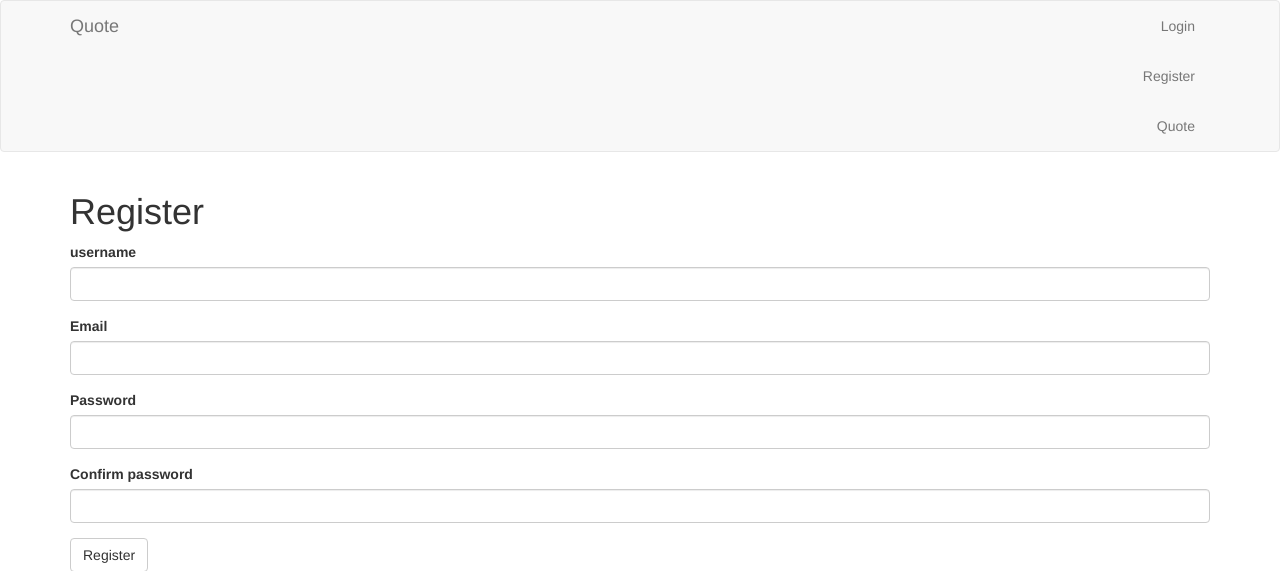
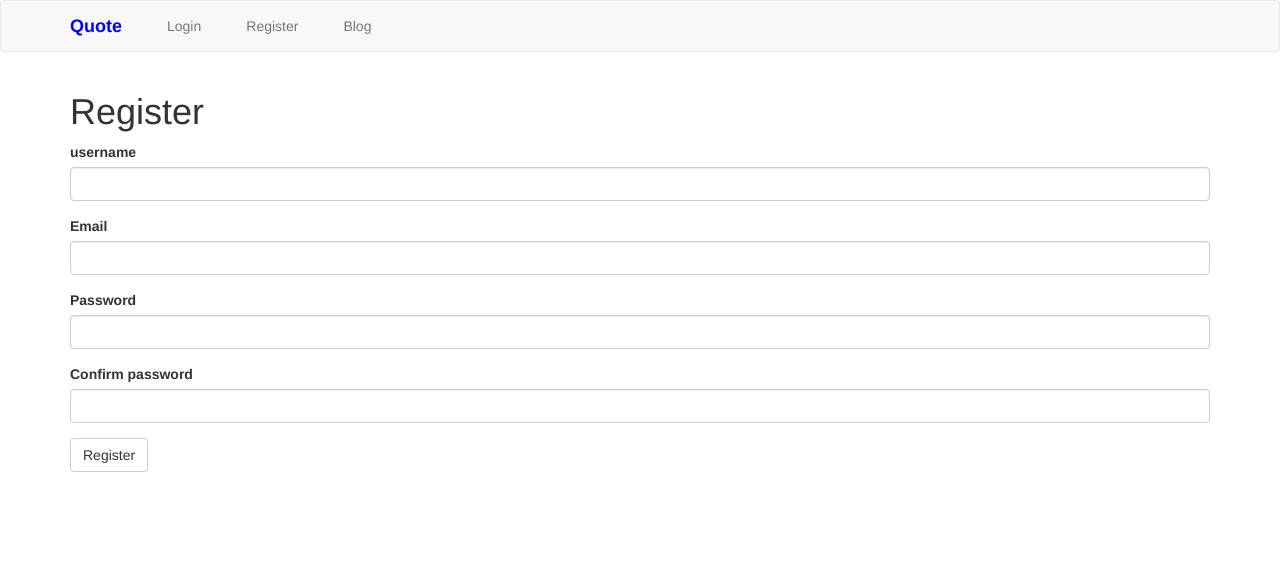
Before and after one commit to Juliet-Ol/blog-share, a Flask app: page /register in a window 1280 px wide. Shown: the top 571 px of the page. Run offline with Flask 2, Linux system fonts and the light colour scheme; some libraries are stand-ins or nearby versions.

Commit message:
Added Quotes functionality

```diff
--- a/app/forms.py
+++ b/app/forms.py
@@ -19,4 +19,4 @@ class RegistrationForm(FlaskForm):
 class QuoteForm(FlaskForm):
     content = TextAreaField('Quote', validators=[DataRequired()])
     submit = SubmitField('Submit')
-    comment = TextAreaField('comment')
+    # comment = TextAreaField('comment')
--- a/app/models.py
+++ b/app/models.py
@@ -1,7 +1,6 @@
 
 
 from urllib import response
-from sqlalchemy import ForeignKey, Integer
 from flask_login import UserMixin
 from werkzeug.security import generate_password_hash, check_password_hash
 from datetime import datetime
@@ -17,7 +16,7 @@ def load_user(id):
 class User(UserMixin, db.Model):
     __tablename__ = 'users'
 
-    id = db.Column(db.Integer().with_variant(Integer, "sqlite"), primary_key=True)
+    id = db.Column(db.Integer, primary_key=True)
 
     # id = db.Column(db.Integer,primary_key = True)
     username = db.Column(db.String(255),unique=True, nullable=False, index = True)
--- a/app/templates/_quote.html
+++ b/app/templates/_quote.html
@@ -2,7 +2,7 @@
     <tr valign='top'>
         <td width="30px">
             <a href=" # ">
-                <img src=" {{ quote.author.avatar(36) }} ">
+                <img style="border-radius: 50%;width: 60px;" src="https://upload.wikimedia.org/wikipedia/commons/7/7c/Profile_avatar_placeholder_large.png">
             </a>
         </td>
         <td>
@@ -10,10 +10,10 @@
             <span>
 
                 <a href="#">
-                    <span > {{ quote.author.username }} </span>
+                    <!-- <span > {{ quote.author.username }} </span>   -->
                 </a>
             </span>
-            said {{ moment(quote.timestamp).fromNow() }}:
+            said {{ quote.timestamp }}:
             <br>
             <div>
                 {{ quote.content }}
--- a/app/templates/base.html
+++ b/app/templates/base.html
@@ -27,8 +27,16 @@
                     <span class="icon-bar"></span>
                     <span class="icon-bar"></span>
                 </button>
-                <a class="navbar-brand" href="{{ url_for('login')}}"> Quote </a>
+                <a class="navbar-brand" style="font-weight: bold;color: blue;" href="/"> Quote </a>
             </div>
+            <div style="display: flex;">
+                {% if user %}
+                <div class="collapse navbar-collapse" id="bs-example-navbar-collapse-1">
+                    <ul class="nav navbar-nav navbar-right">
+                    <li><a href="#">Hello {{ user.username }}</a></li>
+                    </ul>
+                </div>
+                {% else %}
                 <div class="collapse navbar-collapse" id="bs-example-navbar-collapse-1">
                     <ul class="nav navbar-nav navbar-right">
                     <li><a href=" {{ url_for('login')}} ">Login</a></li>
@@ -39,11 +47,13 @@
                     <li><a href=" {{ url_for('register')}} ">Register</a></li>
                     </ul>
                 </div>
+                {% endif %}
                 <div class="collapse navbar-collapse" id="bs-example-navbar-collapse-1">
                     <ul class="nav navbar-nav navbar-right">
-                <li><a href=" {{ url_for('quote')}} ">Quote</a></li>
+                    <li><a href=" {{ url_for('quote')}} ">Blog</a></li>
 
                     </ul>
+                </div>
             </div>
         </div>
     </nav>
--- a/app/templates/index.html
+++ b/app/templates/index.html
@@ -1,6 +1,4 @@
 {% extends 'base.html' %}
-
-{% import 'bootstrap/wtf.html' as wtf%}
 
 {% block content %}
 <div class="row">
@@ -16,4 +14,5 @@
         ~ <i>by {{ random.author }}</i>
     </div>
 </div>
+
 {% endblock %}
--- a/app/views.py
+++ b/app/views.py
@@ -1,7 +1,7 @@
 from urllib import request
 from flask import render_template, redirect,url_for, flash
 from app import app, forms, db
-from app.models import  User
+from app.models import  User, Quote
 from app.forms import LoginForm, RegistrationForm, QuoteForm
 from flask_login import current_user, login_user
 from .request import get_random_quotes
@@ -14,11 +14,10 @@ def index():
     # Getting random quotes
 
     random_quotes = get_random_quotes()
-    print(random_quotes)
 
 
     title = 'Home - Quotes and more Quotes'
-    return render_template('index.html', title = title, random = random_quotes )
+    return render_template('index.html', title = title, random = random_quotes, user = current_user )
 
 @app.route('/login', methods = ['GET', 'POST'])
 def login():
@@ -46,17 +45,16 @@ def register():
     return render_template('register.html', title='Register', form=form)
 
 
-@app.route('/_quote', methods = ['GET', 'POST'])
+@app.route('/quote', methods = ['GET', 'POST'])
 def quote():
-    form = QuoteForm()
+    quoteForm = QuoteForm()
+    quotes = Quote.query.all()
 
-    if form.validate_on_submit():
+    if quoteForm.validate_on_submit():
         print('here')
-        user = User(id=1, username=form.username.data, email=form.email.data)
-        user.set_password(form.password.data)
-        db.session.add(user)
+        quote = Quote(content=quoteForm.content.data)
+        db.session.add(quote)
         db.session.commit()
-        flash(f'Quote {user.username}')
-        return redirect(url_for('login'))
+        return redirect('/quote')
 
-    return render_template('_quote.html', title='Quote', form=form)
+    return render_template('quote.html', title='Quote', user=current_user, quoteForm=quoteForm, quotes=quotes)
```
Also changed, not shown: app/templates/quote.html (added, +24 -0 lines), app/blog.db. Lines whose indentation alone changed are shown as unchanged.
